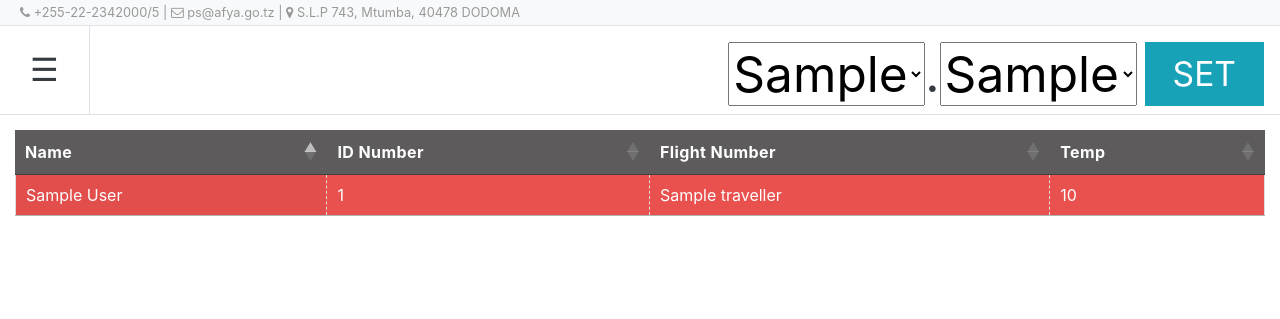
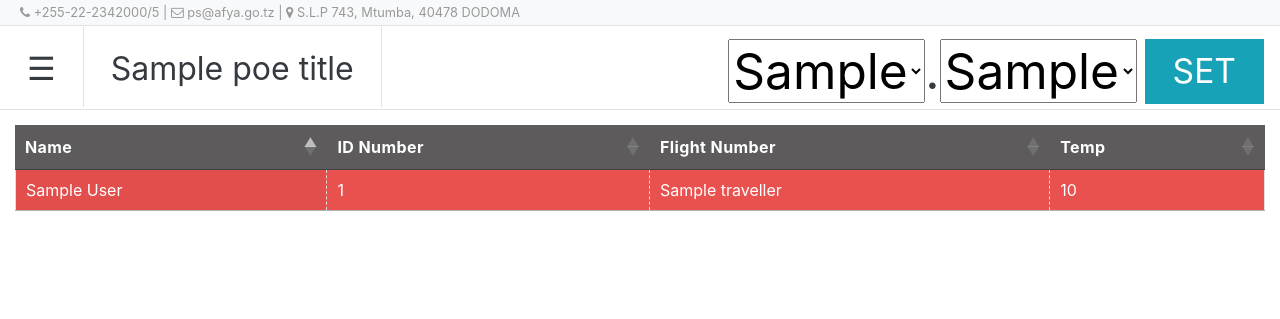
Before and after one commit to sacids/poe-1.3, a Django app: template modules/screening/templates/screen.html in a window 1280 px wide. Shown: the top 319 px of the page. Run offline with Django 3.2, Linux system fonts and the light colour scheme; the template is opened without the code that fills it: most values are stand-ins (such as "Sample title", 1, 10 or a date in 2020); some libraries are stand-ins or nearby versions.

Commit message:
Added poe (id,title) to session & ctx_proc

```diff
--- a/assets/css/admin.css
+++ b/assets/css/admin.css
@@ -10,9 +10,33 @@
       color: #999;
   }
 
+  .navopt{
+    height: 80px;
+    padding: 18px 27px;
+    font-size: 2em;
+  }
+  .set_poe_div{
+    padding: 10px 35px;
+    color: #818181;
+  }
+  .set_poe_div select{
+    width: 135px;
+    height: 35px;
+    font-size: 1.3em;
+    border: 1px solid #3C5E42;
+    background-color:  #203B25;
+    color: #818181;
+  }
+  .set_poe_div button{
+    width: 60px;
+    height: 35px;
+    border: 1px;
+    background-color: #3C5E42;;
+  }
+
   #openNav{
       font-size: 2em;
-      padding: 20px 30px 20px 30px;
+      //padding: 20px 30px 20px 30px;
   }
   #openNav span{
       cursor: pointer;
@@ -154,7 +178,7 @@
     left: 0;
     background-color: #203B25;/* green*/
     overflow-x: hidden; /* Disable horizontal scroll */
-    padding-top: 60px; /* Place content 60px from the top */
+    padding-top: 80px; /* Place content 60px from the top */
     transition: 0.5s; /* 0.5 second transition effect to slide in the sidenav */
   }
 
@@ -181,7 +205,7 @@
   .sidenav .closebtn {
     position: absolute;
     top: 0;
-    right: 25px;
+    right: 5px;
     font-size: 36px;
     margin-left: 50px;
   }
--- a/assets/js/admin.js
+++ b/assets/js/admin.js
@@ -39,5 +39,30 @@ $(document).ready(function(){
         oTable.search($(this).val()).draw() ;
     });
 
+    $(document).on('click','#set_poe_btn',function(event){
+
+        var poe_id      = $('#set_poe').val();
+        var url     = window.location.origin+'/common/set_poe?poe_id='+poe_id;
+
+        var jqXHR = $.ajax({
+            type:"GET",
+            url:url
+        }).done(function (data){
+
+            $('#poe_title').html(data);
+            location.reload();
+
+        }).fail(function(jqXHR, textStatus, errorThrown){
+            alert('Failed to update PoE');
+            if ( console && console.log ) {
+                console.log("Loading Ajax: " + textStatus + ", " + errorThrown);
+            }
+
+        }).always(function() {
+
+        });
+
+    });
+
 
 });
--- a/modules/common/context_processors.py
+++ b/modules/common/context_processors.py
@@ -1,10 +1,14 @@
 from .models import Module
+from modules.travellers.models import PointOfEntry
 
 def poe_defaults(request):
     context     = {
         'search'        : True,
         'login'         : True,
         "modules"       : Module.objects.all(),
+        'poes'          : PointOfEntry.objects.all(),
+        'poe_id'        : request.session.get('poe_id', 0),
+        'poe_title'     : request.session.get('poe_title', 0),
     }
 
     url_segment = request.path_info.strip("/").split("/")
--- a/modules/screening/templates/screen.html
+++ b/modules/screening/templates/screen.html
@@ -46,6 +46,8 @@
                     <tr id="row_{{traveller.id}}"
                     {% ifnotequal '0' traveller.disease_to_screen %}
                         class="screen"
+
+
                     {% endifnotequal %}
                     >
                         <td class="full_name">{{traveller.full_name}}</td>
@@ -130,6 +132,7 @@
 
                 if(data >  0) $('#row_'+id+' .temp').html(temp);
                 if(data == 2) $('#row_'+id).addClass('screen');
+                if(data == 1) $('#row_'+id).removeClass('screen');
 
             }).fail(function(jqXHR, textStatus, errorThrown){
                 alert('Failed to update temp');
--- a/modules/screening/urls.py
+++ b/modules/screening/urls.py
@@ -1,4 +1,4 @@
-from django.urls import path, re_path
+from django.urls import path
 
 from .views import *
 
--- a/poe/urls.py
+++ b/poe/urls.py
@@ -22,6 +22,7 @@ urlpatterns = [
     path('admin/', admin.site.urls),
     path('dashboard/', include("modules.dashboard.urls")),
     path('screen/', include("modules.screening.urls")),
+    path('common/', include("modules.common.urls")),
     path('accounts/', include("django.contrib.auth.urls")),
     path('sec_screen/', include("modules.secondary_screening.urls")),
     path('', include("modules.travellers.urls")),
--- a/templates/backend/base.html
+++ b/templates/backend/base.html
@@ -54,7 +54,8 @@
                 </div>
             </form>
 
-            <div  id="openNav" class="border-right"><span onclick="openNav()">&#9776; </span></div>
+            <div  id="openNav" class="navopt border-right"><span onclick="openNav()">&#9776; </span></div>
+            <div  id="poe_title" class="navopt border-right">{{ poe_title }}</div>
 
             <div class="flex-grow-1">
                 {% block navarea %}{% endblock %}
--- a/templates/backend/sidebar.html
+++ b/templates/backend/sidebar.html
@@ -1,6 +1,16 @@
 {% load static %}
 <div id="mySidenav" class="sidenav">
     <div><a href="javascript:void(0)" class="closebtn" onclick="closeNav()">&times;</a></div>
+    <div class="set_poe_div">
+        <div><h5>SET POINT OF ENTRY<h5></div>
+        <select name="poe" id="set_poe">
+            <option value="0">ALL</option>
+            {% for poe in poes %}
+            <option value="{{ poe.id }}"> {{ poe.title }}</option>
+            {% endfor %}
+        </select>
+        <button value="SET" name="set_poe_btn" id="set_poe_btn">SET</button>
+    </div>
     {% for module in modules %}
         <div class="item text-left">
             <a class="" href="{% url module.link %}">
```
Also changed, not shown: modules/common/urls.py (added, +7 -0 lines), modules/common/views.py (+15 -1 lines), modules/screening/views.py (+8 -1 lines), modules/secondary_screening/views.py (+6 -1 lines), templates/backend/navarea.html (added, +10 -0 lines).
